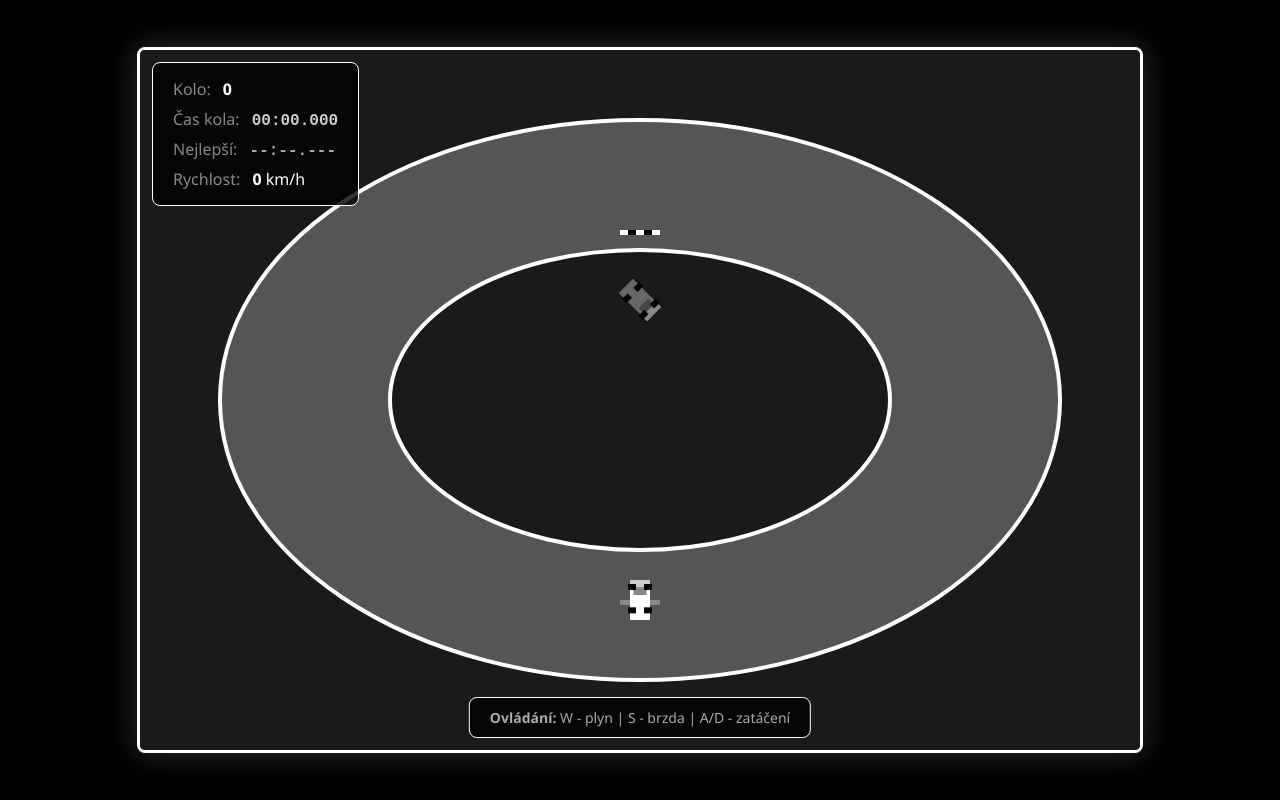
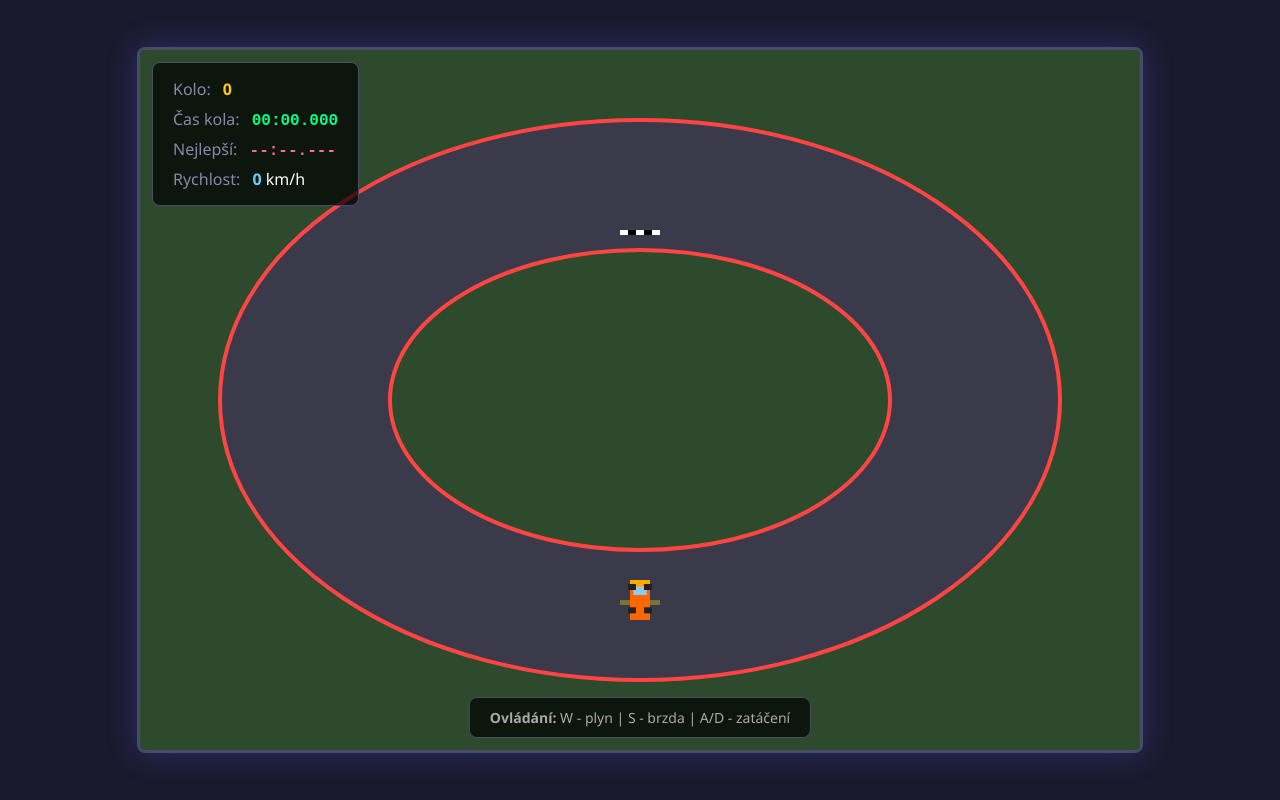
Before and after one commit to benlacrosse181818-eng/Testovaniaiclaud, a plain HTML site: page racing-game/index.html in a window 1280 px wide. Drawn offline with Linux system fonts and the light colour scheme.

Commit message:
Revert to previous version (remove B&W theme)
Reverts back to commit 7561e74 - colored version with collision fix

Co-Authored-By: Claude Opus 4.5 <noreply@anthropic.com>

```diff
--- a/racing-game/game.js
+++ b/racing-game/game.js
@@ -36,16 +36,6 @@ const car = {
     turnSpeed: 0.05
 };
 
-// Static car (obstacle)
-const staticCar = {
-    x: 500,
-    y: 250,
-    width: 40,
-    height: 20,
-    angle: Math.PI / 4, // slightly rotated
-    color: '#666666'
-};
-
 // Track definition - oval track with inner and outer boundaries
 const track = {
     centerX: 500,
@@ -54,9 +44,9 @@ const track = {
     outerRadiusY: 280,
     innerRadiusX: 250,
     innerRadiusY: 150,
-    trackColor: '#555555',
-    borderColor: '#ffffff',
-    grassColor: '#1a1a1a'
+    trackColor: '#3a3a4a',
+    borderColor: '#ff4444',
+    grassColor: '#2d4a2d'
 };
 
 // Checkpoint and timing
@@ -134,16 +124,6 @@ function checkCollision() {
     return false;
 }
 
-// Check collision with static car
-function checkStaticCarCollision() {
-    const dx = car.x - staticCar.x;
-    const dy = car.y - staticCar.y;
-    const distance = Math.sqrt(dx * dx + dy * dy);
-    // Simple circle collision (approximate)
-    const minDistance = (car.width + staticCar.width) / 2;
-    return distance < minDistance;
-}
-
 // Check if car passes through a line segment
 function crossesLine(lineX, lineY, lineWidth, lineHeight) {
     const corners = getCarCorners();
@@ -219,18 +199,12 @@ function updateCar() {
     car.x = newX;
     car.y = newY;
 
-    // Check collision with walls
+    // Check collision
     if (checkCollision()) {
+        // Revert position and bounce back
         car.x = oldX;
         car.y = oldY;
-        car.speed *= -0.6;
-    }
-
-    // Check collision with static car
-    if (checkStaticCarCollision()) {
-        car.x = oldX;
-        car.y = oldY;
-        car.speed *= -0.6;
+        car.speed *= -0.6; // Reverse speed for bounce effect
     }
 }
 
@@ -323,7 +297,7 @@ function drawTrack() {
     }
 
     // Draw checkpoint (subtle)
-    ctx.fillStyle = 'rgba(255, 255, 255, 0.3)';
+    ctx.fillStyle = 'rgba(255, 255, 0, 0.3)';
     ctx.fillRect(checkpoint.x, checkpoint.y, checkpoint.width, 5);
 }
 
@@ -334,19 +308,19 @@ function drawCar() {
     ctx.rotate(car.angle);
 
     // Car body
-    ctx.fillStyle = '#ffffff';
+    ctx.fillStyle = '#ff6600';
     ctx.fillRect(-car.width / 2, -car.height / 2, car.width, car.height);
 
-    // Front indicator (light gray)
-    ctx.fillStyle = '#cccccc';
+    // Front indicator (lighter orange)
+    ctx.fillStyle = '#ffaa00';
     ctx.fillRect(car.width / 4, -car.height / 2, car.width / 4, car.height);
 
     // Windshield
-    ctx.fillStyle = '#888888';
+    ctx.fillStyle = '#88ccff';
     ctx.fillRect(car.width / 8, -car.height / 3, car.width / 5, car.height / 1.5);
 
     // Wheels
-    ctx.fillStyle = '#000000';
+    ctx.fillStyle = '#222';
     const wheelWidth = 6;
     const wheelHeight = 8;
     // Front wheels
@@ -355,36 +329,6 @@ function drawCar() {
     // Rear wheels
     ctx.fillRect(-car.width / 3, -car.height / 2 - 2, wheelWidth, wheelHeight);
     ctx.fillRect(-car.width / 3, car.height / 2 - wheelHeight + 2, wheelWidth, wheelHeight);
-
-    ctx.restore();
-}
-
-// Draw static car (obstacle)
-function drawStaticCar() {
-    ctx.save();
-    ctx.translate(staticCar.x, staticCar.y);
-    ctx.rotate(staticCar.angle);
-
-    // Car body
-    ctx.fillStyle = staticCar.color;
-    ctx.fillRect(-staticCar.width / 2, -staticCar.height / 2, staticCar.width, staticCar.height);
-
-    // Front indicator
-    ctx.fillStyle = '#888888';
-    ctx.fillRect(staticCar.width / 4, -staticCar.height / 2, staticCar.width / 4, staticCar.height);
-
-    // Windshield
-    ctx.fillStyle = '#444444';
-    ctx.fillRect(staticCar.width / 8, -staticCar.height / 3, staticCar.width / 5, staticCar.height / 1.5);
-
-    // Wheels
-    ctx.fillStyle = '#000000';
-    const wheelWidth = 6;
-    const wheelHeight = 8;
-    ctx.fillRect(staticCar.width / 4, -staticCar.height / 2 - 2, wheelWidth, wheelHeight);
-    ctx.fillRect(staticCar.width / 4, staticCar.height / 2 - wheelHeight + 2, wheelWidth, wheelHeight);
-    ctx.fillRect(-staticCar.width / 3, -staticCar.height / 2 - 2, wheelWidth, wheelHeight);
-    ctx.fillRect(-staticCar.width / 3, staticCar.height / 2 - wheelHeight + 2, wheelWidth, wheelHeight);
 
     ctx.restore();
 }
@@ -417,7 +361,6 @@ function gameLoop(timestamp) {
 
     // Render
     drawTrack();
-    drawStaticCar();
     drawCar();
     updateHUD();
 
--- a/racing-game/style.css
+++ b/racing-game/style.css
@@ -5,7 +5,7 @@
 }
 
 body {
-    background-color: #000000;
+    background-color: #1a1a2e;
     display: flex;
     justify-content: center;
     align-items: center;
@@ -22,21 +22,21 @@ body {
 }
 
 #gameCanvas {
-    border: 3px solid #ffffff;
+    border: 3px solid #4a4a6a;
     border-radius: 8px;
-    box-shadow: 0 0 30px rgba(255, 255, 255, 0.2);
+    box-shadow: 0 0 30px rgba(100, 100, 255, 0.3);
 }
 
 #hud {
     position: absolute;
     top: 15px;
     left: 15px;
-    background: rgba(0, 0, 0, 0.8);
+    background: rgba(0, 0, 0, 0.7);
     padding: 15px 20px;
     border-radius: 8px;
     color: #fff;
     font-size: 16px;
-    border: 1px solid #ffffff;
+    border: 1px solid #4a4a6a;
 }
 
 .hud-item {
@@ -48,29 +48,29 @@ body {
 }
 
 .label {
-    color: #888888;
+    color: #8888aa;
     margin-right: 8px;
 }
 
 #lap-count {
-    color: #ffffff;
+    color: #ffcc00;
     font-weight: bold;
 }
 
 #lap-time {
-    color: #cccccc;
+    color: #00ff88;
     font-family: 'Courier New', monospace;
     font-weight: bold;
 }
 
 #best-time {
-    color: #aaaaaa;
+    color: #ff66aa;
     font-family: 'Courier New', monospace;
     font-weight: bold;
 }
 
 #speed {
-    color: #ffffff;
+    color: #66ccff;
     font-weight: bold;
 }
 
@@ -79,12 +79,12 @@ body {
     bottom: 15px;
     left: 50%;
     transform: translateX(-50%);
-    background: rgba(0, 0, 0, 0.8);
+    background: rgba(0, 0, 0, 0.7);
     padding: 10px 20px;
     border-radius: 8px;
-    color: #aaaaaa;
+    color: #aaa;
     font-size: 14px;
-    border: 1px solid #ffffff;
+    border: 1px solid #4a4a6a;
 }
 
 #message {
@@ -92,13 +92,13 @@ body {
     top: 50%;
     left: 50%;
     transform: translate(-50%, -50%);
-    background: rgba(0, 0, 0, 0.9);
+    background: rgba(0, 0, 0, 0.85);
     padding: 20px 40px;
     border-radius: 12px;
     color: #fff;
     font-size: 24px;
     font-weight: bold;
-    border: 2px solid #ffffff;
+    border: 2px solid #ffcc00;
     text-align: center;
 }
 
@@ -107,7 +107,7 @@ body {
 }
 
 #message .new-record {
-    color: #cccccc;
+    color: #ff66aa;
     font-size: 18px;
     margin-top: 10px;
 }
```
